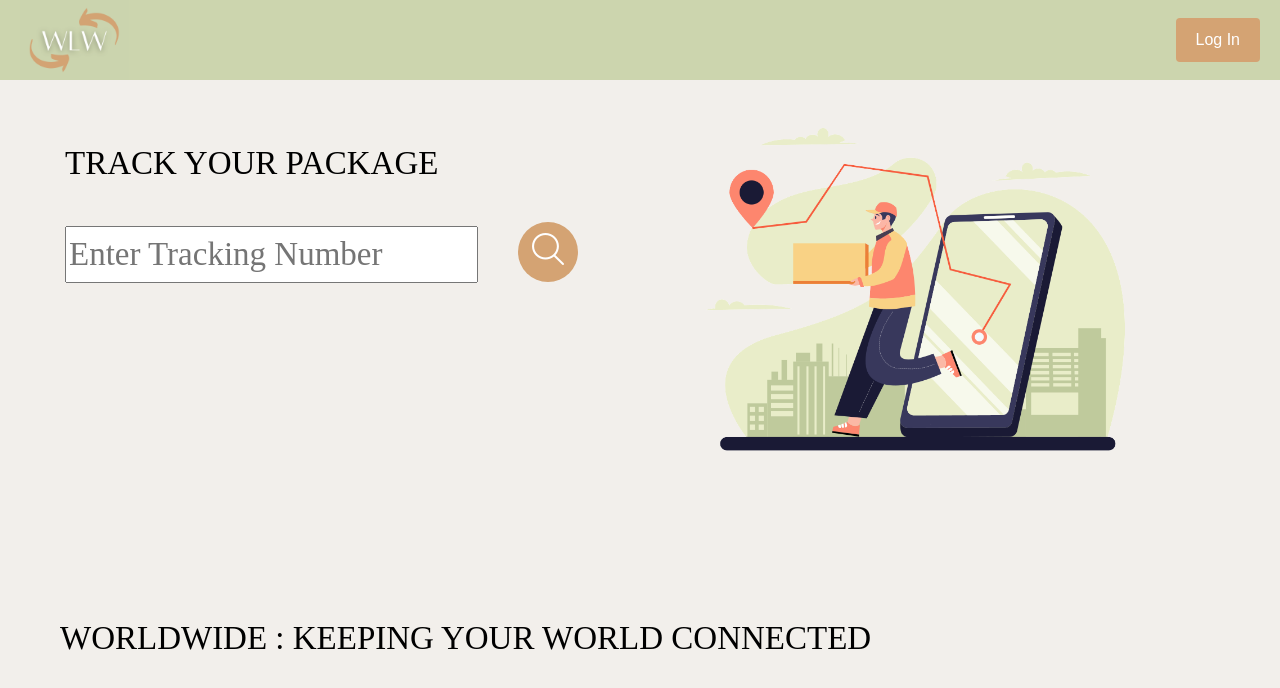
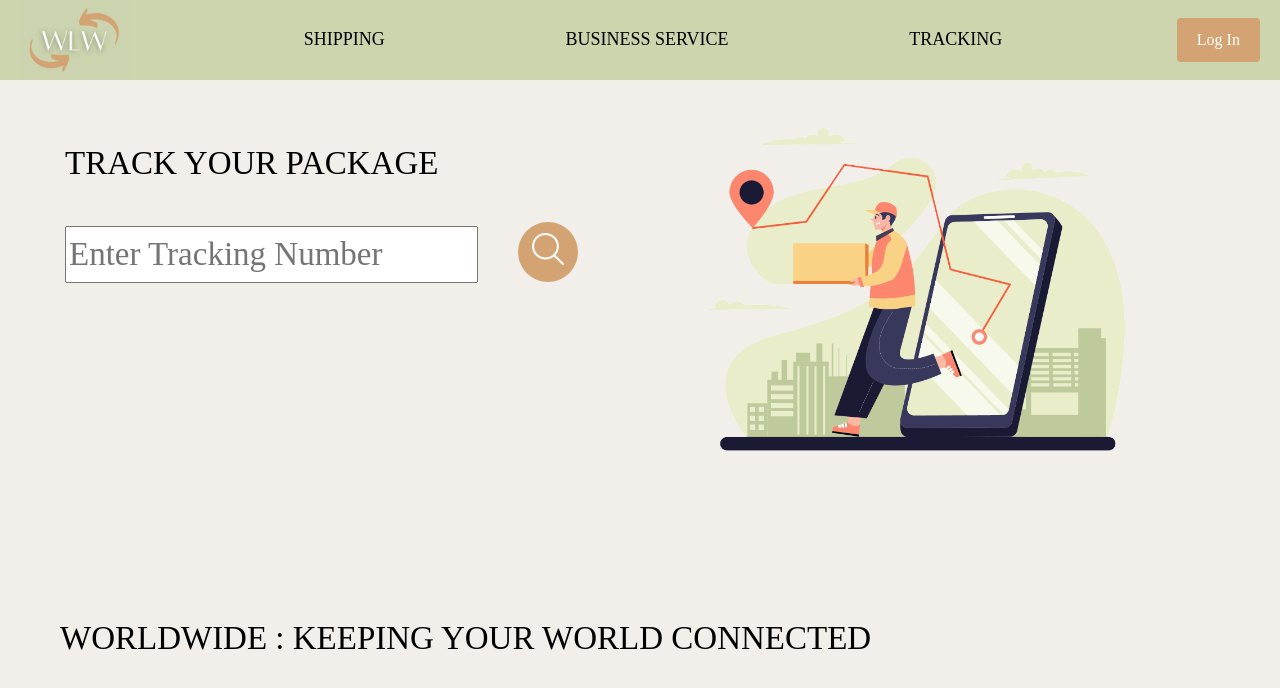
Before and after one commit to cristina-trofimov/WLW_soen343, a React (Vite) app in the folder frontend/: page /home in a window 1280 px wide. Shown: the top 688 px of the page. Built offline with nearby package versions, Linux system fonts and the light colour scheme.

Commit message:
header elements added - no dropdown yet

```diff
--- a/frontend/src/routes/Layout.module.css
+++ b/frontend/src/routes/Layout.module.css
@@ -4,7 +4,7 @@
 
 body {
     margin: 0;
-    font-family: Arial, sans-serif;
+    font-family: Alta, serif;
     min-height: 100vh;
     overflow: hidden;
 }
@@ -53,6 +53,17 @@ body {
         background-color: #d8b38e;
     }
 }
+.headerButton{
+    background-color: #CCD5AE;
+    border: none;
+    text-align: center;
+    text-decoration: none;
+    display: inline-block;
+    font-size: 18px;
+    margin-left: auto;
+    cursor: pointer;
+
+}
 
 .mainContent {
     padding: 20px;
--- a/frontend/src/routes/Layout.tsx
+++ b/frontend/src/routes/Layout.tsx
@@ -10,10 +10,15 @@ const Layout = () => {
     return (
         <div className={classes.layoutContainer}>
             <div className={classes.header}>
-                <a onClick={() => navigate("/home")}><div className={classes.logo}><Image src={"./public/WLW_logo.png"} h={"80px"} /></div></a>
-                <button className={classes.loginButton} onClick={() => navigate("/login")} >Log In</button>
+                <a onClick={() => navigate("/home")}>
+                    <div className={classes.logo}><Image src={"./public/WLW_logo.png"} h={"80px"}/></div>
+                </a>
+                <button className={classes.headerButton} onClick={() => navigate("/")}>SHIPPING</button>
+                <button className={classes.headerButton} onClick={() => navigate("/")}>BUSINESS SERVICE</button>
+                <button className={classes.headerButton} onClick={() => navigate("/")}>TRACKING</button>
+                <button className={classes.loginButton} onClick={() => navigate("/login")}>Log In</button>
             </div>
-            <main className={classes.mainContent}><Outlet /></main>
+            <main className={classes.mainContent}><Outlet/></main>
         </div>
     )
 };
```
